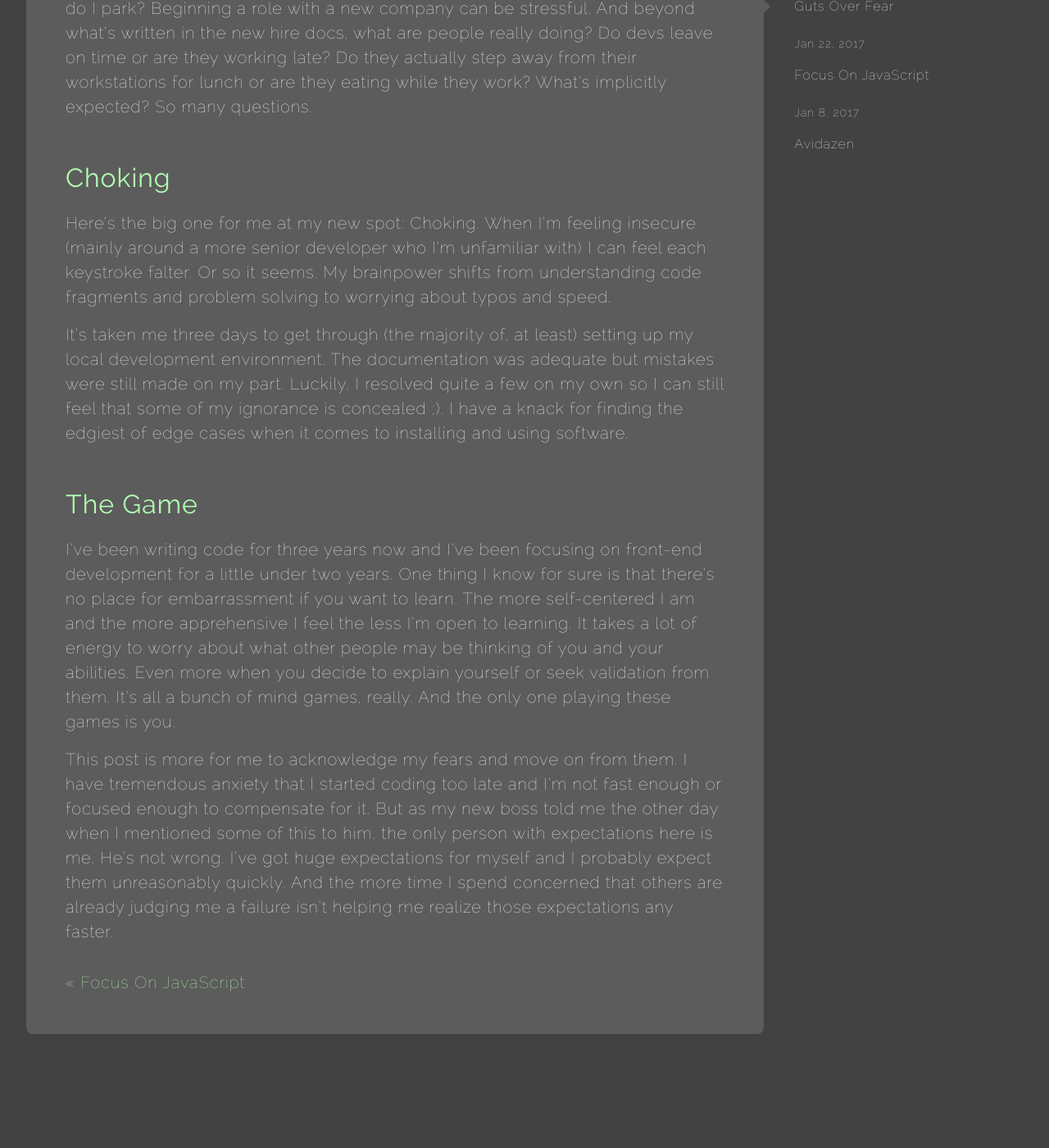
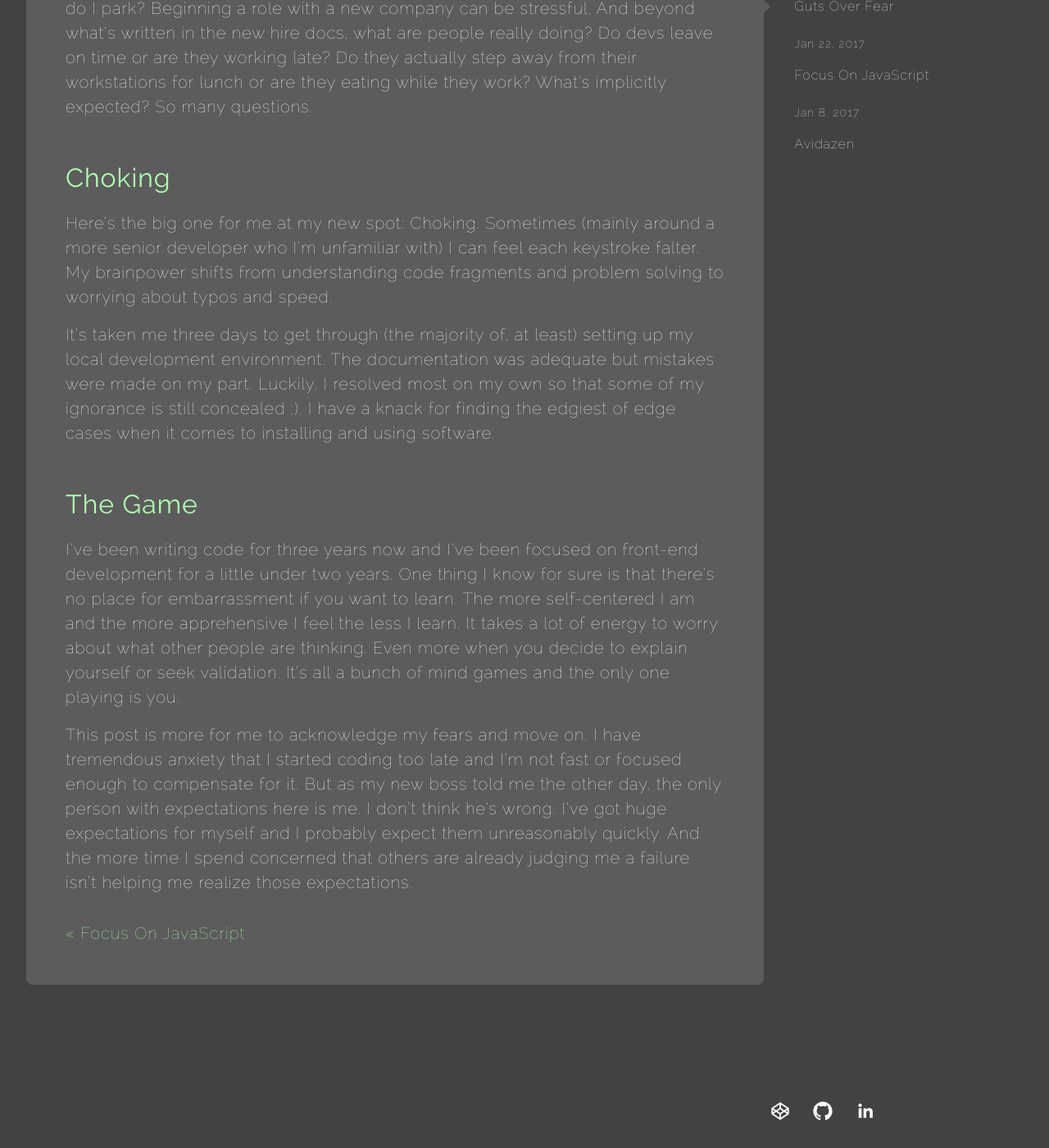
Before and after one commit to jefdewitt/jekyll_portfolio, a Jekyll site: the page built from _posts/2017-01-29-guts-over-fear.markdown, in a window 1280 px wide and 1400 px high, scrolled down 730 px. Shown: the whole window at 82% size. Built offline with Jekyll 4.4.1, drawn with Linux system fonts in a browser that asks for light colours; nearby versions of some CDN libraries.

```diff
--- a/_posts/2017-01-29-guts-over-fear.markdown
+++ b/_posts/2017-01-29-guts-over-fear.markdown
@@ -9,12 +9,12 @@ Remembering new names. Setting up a new development environment. Where do I park
 
 ## Choking
 
-Here's the big one for me at my new spot: Choking. When I'm feeling insecure (mainly around a more senior developer who I'm unfamiliar with) I can feel each keystroke falter. Or so it seems. My brainpower shifts from understanding code fragments and problem solving to worrying about typos and speed.
+Here's the big one for me at my new spot: Choking. Sometimes (mainly around a more senior developer who I'm unfamiliar with) I can feel each keystroke falter. My brainpower shifts from understanding code fragments and problem solving to worrying about typos and speed.
 
-It's taken me three days to get through (the majority of, at least) setting up my local development environment. The documentation was adequate but mistakes were still made on my part. Luckily, I resolved quite a few on my own so I can still feel that some of my ignorance is concealed ;). I have a knack for finding the edgiest of edge cases when it comes to installing and using software.
+It's taken me three days to get through (the majority of, at least) setting up my local development environment. The documentation was adequate but mistakes were made on my part. Luckily, I resolved most on my own so that some of my ignorance is still concealed ;). I have a knack for finding the edgiest of edge cases when it comes to installing and using software.
 
 ## The Game
 
-I've been writing code for three years now and I've been focusing on front-end development for a little under two years. One thing I know for sure is that there's no place for embarrassment if you want to learn. The more self-centered I am and the more apprehensive I feel the less I'm open to learning. It takes a lot of energy to worry about what other people may be thinking of you and your abilities. Even more when you decide to explain yourself or seek validation from them. It's all a bunch of mind games, really. And the only one playing these games is you.
+I've been writing code for three years now and I've been focused on front-end development for a little under two years. One thing I know for sure is that there's no place for embarrassment if you want to learn. The more self-centered I am and the more apprehensive I feel the less I learn. It takes a lot of energy to worry about what other people are thinking. Even more when you decide to explain yourself or seek validation. It's all a bunch of mind games and the only one playing is you.
 
-This post is more for me to acknowledge my fears and move on from them. I have tremendous anxiety that I started coding too late and I'm not fast enough or focused enough to compensate for it. But as my new boss told me the other day when I mentioned some of this to him, the only person with expectations here is me. He's not wrong. I've got huge expectations for myself and I probably expect them unreasonably quickly. And the more time I spend concerned that others are already judging me a failure isn't helping me realize those expectations any faster.
+This post is more for me to acknowledge my fears and move on. I have tremendous anxiety that I started coding too late and I'm not fast or focused enough to compensate for it. But as my new boss told me the other day, the only person with expectations here is me. I don't think he's wrong. I've got huge expectations for myself and I probably expect them unreasonably quickly. And the more time I spend concerned that others are already judging me a failure isn't helping me realize those expectations.
```
